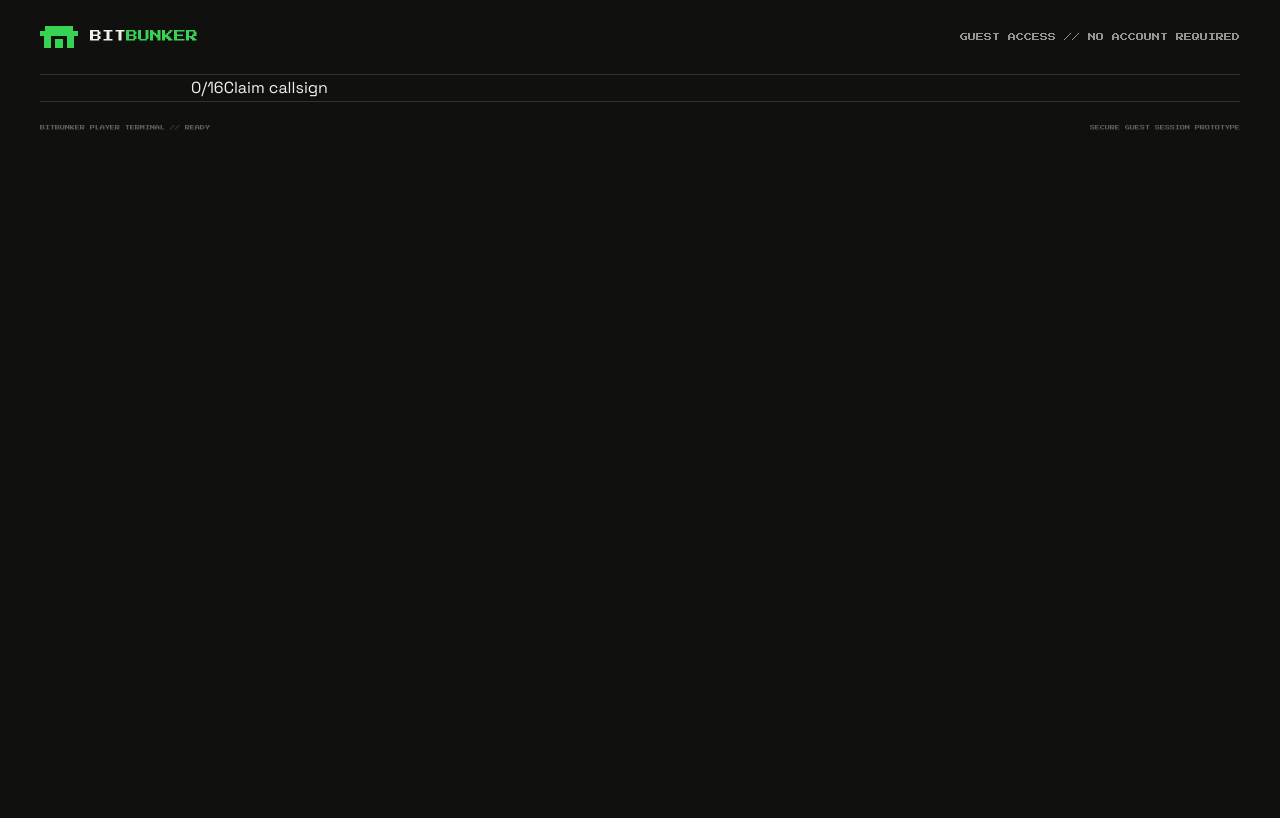
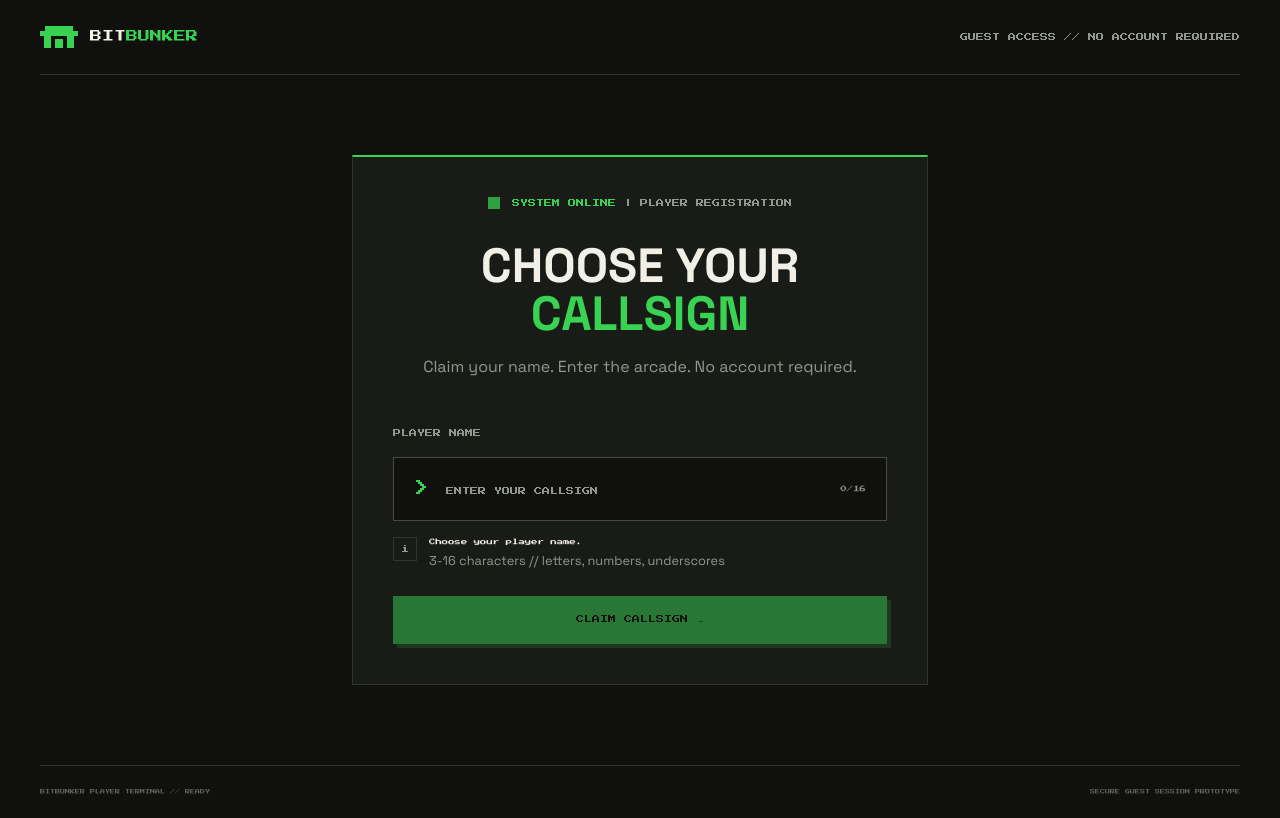
Before and after one commit to thatomakhusha/BitBunker, a Next.js app in the folder frontend/: page /callsign in a window 1280 px wide. Built offline with nearby package versions, Linux system fonts and the light colour scheme.

Commit message:
Style callsign form with live validation

```diff
--- a/frontend/src/app/callsign/page.tsx
+++ b/frontend/src/app/callsign/page.tsx
@@ -1,11 +1,25 @@
 import UsernameForm from "@/components/player/UsernameForm";
 
-const callsign = () => {
+const CallsignPage = () => {
     return (
-        <>
-            <UsernameForm/>
-        </>
+        <main className="arcade-container py-20">
+            <section className="mx-auto max-w-xl bg-surface border border-border p-10 border-t-2 border-t-primary text-center">
+                <div className="flex items-center justify-center gap-3">
+                    <div className="h-3 w-3 bg-primary animate-pulse" />
+                    <p className="text-muted font-pixel text-[0.5rem]">
+                        <span className="text-primary">SYSTEM ONLINE</span> | PLAYER REGISTRATION
+                    </p>
+                </div>
+                <h1 className="font-bold uppercase text-4xl sm:text-5xl leading-none mt-8">
+                    Choose your <br/> <span className="text-primary">Callsign</span>
+                </h1>
+                <p className="text-muted mt-4">Claim your name. Enter the arcade. No account required.</p>
+
+                <UsernameForm/>
+            </section>
+
+        </main>
      );
 }
 
-export default callsign;
+export default CallsignPage;
--- a/frontend/src/components/player/UsernameForm.tsx
+++ b/frontend/src/components/player/UsernameForm.tsx
@@ -1,37 +1,79 @@
 "use client"
 
 import { useState } from "react";
-import { saveCallsign } from "@/lib/storage";
+import { isValidCallsign, saveCallsign } from "@/lib/storage";
 import { useRouter } from "next/navigation";
 
 
 
 export default function UsernameForm() {
     const [callsign, setCallsign] = useState("");
-    const [error, setError] = useState("");
+    const [saveError, setSaveError] = useState("");
+    let error = "";
+    if (callsign.length > 0 && callsign.length<3) {
+        error = "Callsign must be at least 3 characters."
+    } else if(callsign.length >= 3 && !isValidCallsign(callsign)){
+        error = "Only letters, numbers and underscores."
+    }
     const router = useRouter();
 
     function handleClaim(){
         const ok = saveCallsign(callsign);
         if (!ok) {
-            setError("3-16 characters: letters, numbers, underscores");
+            setSaveError("Couldn't save your callsign. Check your browser settings and try again.");
         } else{
-            setError("");
             router.push("/");
         }
     }
     return(
-        <div>
-            <input
-                value={callsign}
-                onChange={(event) => setCallsign(event.target.value)}
-                maxLength={16}
-            />
-            <span>{callsign.length}/16</span>
-            <button onClick={handleClaim}>
-                Claim callsign
+        <div className="mt-10 text-left">
+            <label htmlFor="callsign" className="font-pixel text-[0.5rem] text-muted">
+                PLAYER NAME
+            </label>
+            <div className={`flex items-center gap-4 mt-3 h-16 px-5 bg-background border ${error ? "border-secondary" : "border-border-strong focus-within:border-primary"}`}>
+                <span className="text-primary font-pixel">{">"}</span>
+                <input
+                    id="callsign"
+                    value={callsign}
+                    onChange={(event) => setCallsign(event.target.value)}
+                    maxLength={16}
+                    className="flex-1 bg-transparent outline-none font-pixel text-xs placeholder:text-[0.5rem] placeholder:text-muted"
+                    placeholder="ENTER YOUR CALLSIGN"
+                />
+                <span className="font-pixel text-[0.4rem] text-muted">{callsign.length}/16</span>
+            </div>
+
+
+
+            <div className="flex gap-3 mt-4">
+                <span className={`grid h-6 w-6 shrink-0 place-items-center border font-pixel text-[0.5rem] ${error ? "border-secondary text-secondary" : "border-border text-muted"}`}>
+                    {error ? "!" : "i" }
+                </span>
+                <div>
+                    {error ? (
+                        <p className="font-pixel text-[0.5rem] text-secondary">{error}</p>
+                    ) : (
+                        <div>
+                            <p className="font-pixel text-[0.4rem]">
+                                Choose your player name.
+                            </p>
+                            <p className="text-[0.8rem] text-muted mt-1">
+                                3-16 characters // letters, numbers, underscores
+                            </p>
+                        </div>
+                    )}
+                </div>
+
+            </div>
+            <button
+                onClick={handleClaim}
+                disabled={!isValidCallsign(callsign)}
+                className="arcade-button w-full mt-6"
+            >
+                CLAIM CALLSIGN &#8594;
             </button>
-            {error && <p>{error}</p>}
+
+            {saveError && <p>{saveError}</p>}
         </div>
     );
 }
```
